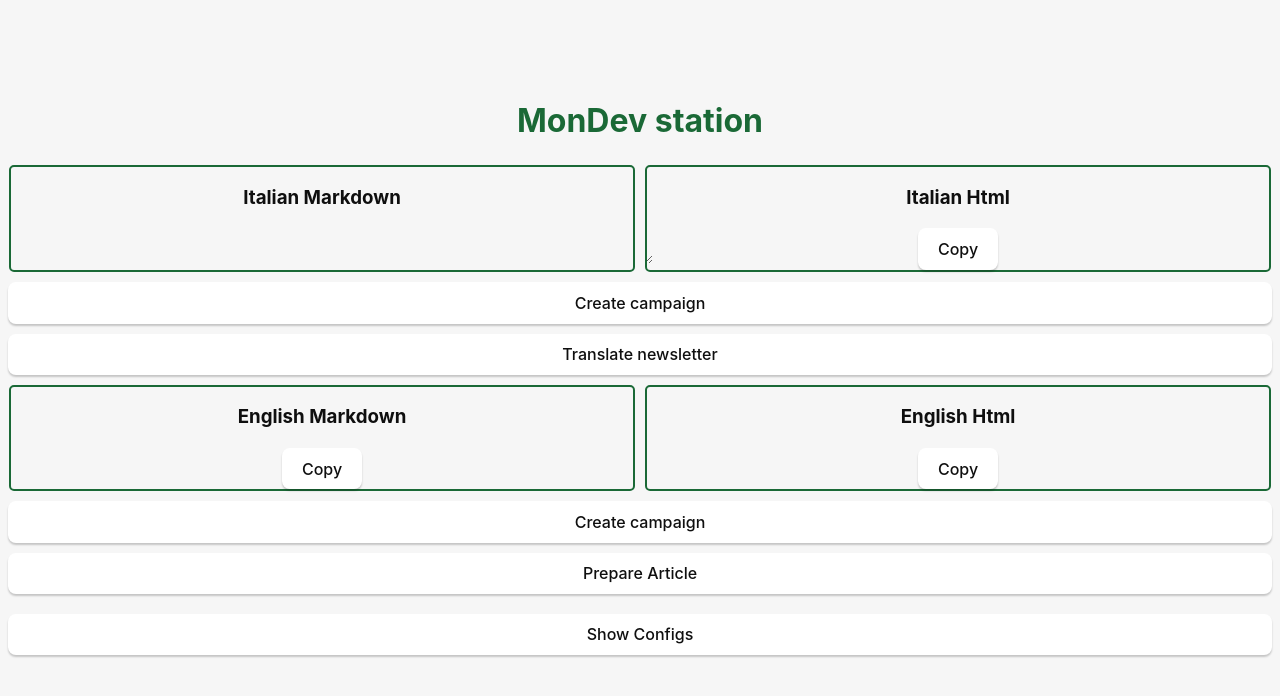
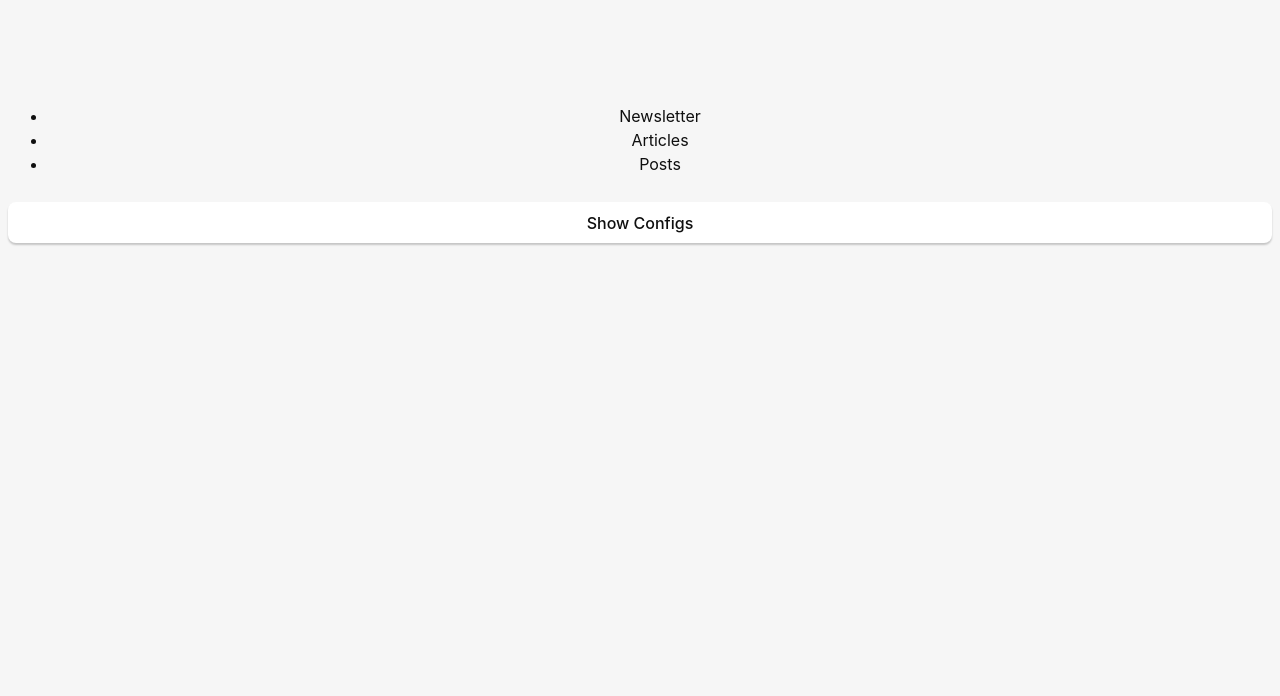
Before and after one commit to Giuliano1993/MonDev, a Vue app: page / in a window 1280 px wide. Shown: the top 696 px of the page. Built offline with nearby package versions, Linux system fonts and the light colour scheme.

Commit message:
[ init ] organize different app areas

```diff
--- a/src-tauri/tauri.conf.json
+++ b/src-tauri/tauri.conf.json
@@ -18,7 +18,8 @@
       },
       "http":{
         "all": true,
-        "request": true
+        "request": true,
+        "scope": ["https://dev.to/api/articles"]
 
       },
       "dialog":{
--- a/src/App.vue
+++ b/src/App.vue
@@ -1,112 +1,44 @@
 <script setup lang="ts">
 import {computed, onMounted, ref, Ref} from "vue";
-import { invoke } from "@tauri-apps/api";
-import { marked } from "marked";
-import CopybleText from "./components/CopybleText.vue";
-import  NewsletterModal  from "./components/NewsletterModal.vue";
+
 import ConfigModal from "./components/ConfigModal.vue";
-import { getClient, Body, ResponseType } from "@tauri-apps/api/http";
+import Newsletter from "./components/Newsletter.vue";
+import Posts from "./components/Posts.vue";
+import Articles from "./components/Articles.vue";
 // This starter template is using Vue 3 <script setup> SFCs
 // Check out https://vuejs.org/api/sfc-script-setup.html#script-setup
-const markDownText  = ref("");
-const htmlMarkdown = computed(()=>{
-  return marked.parse(markDownText.value);
-})
+enum Menu{
+  NEWSLETTER = "newsletter",
+  ARTICLES = "articles",
+  POSTS = "posts"
+}
 
-const newsletterText = ref(null);
-onMounted(()=>{
-  if(newsletterText.value){
-    newsletterText.value.focus();
-  }
+const window: Ref<null|Menu>= ref(null);
 
-})
-const englishMarkdown = ref("");
-const englishHtml = computed(()=>{
+const showConfigModal = ref(false);
 
-  return marked.parse(englishMarkdown.value);
-});
-const showConfigModal = ref(false);
-const showCampaignModal = ref(false);
-enum Langs{
-  EN = "En",
-  IT = "IT"
-}
-const campaingLang: Ref<null|Langs>= ref(null);
 
-const translateNewsletter = async ()=>{
-
-  invoke("translate",{text:markDownText.value}).then((r)=>{
-    console.log(r)
-    console.log('tutto fatto');
-    englishMarkdown.value = String(r);
-  })
-
-}
-const devtoDraft = async ()=>{
-
-const articleBody = Body.json({
-        article: {
-        title: "titolo bozza",
-        body_markdown: markDownText.value,
-        published: false,
-        series: "MonDEV",
-        main_image: "",
-        canonical_url: "",
-        description: "",
-        tags: "",
-        organization_id: 0
-        }
-      })
-      console.log('ciao')
-      const client = await getClient();
-      console.log('megaciao')
-      const reponse = await client.post("https://dev.to/api/articles",articleBody,{
-        headers:[
-          {"Authorization": "Bearer 7EW2Pfhs1zBpHuVZEWk4LR4c"}
-        ],
-        responseType: ResponseType.JSON,
-      }).catch((e)=>{
-        console.log(e)
-      })
-      console.log(reponse);
-
-  /*invoke("create_article", {content: englishMarkdown.value}).then((r)=>{
-    console.log(r)
-  }) */
-}
- const showModal = (lang: Langs) =>{
-  showCampaignModal.value = true;
-  campaingLang.value = lang
- }
 </script>
 
 
 <template>
   <div class="container">
-    <h1>MonDev station</h1>
-    <div class="row">
-      <div>
-        <h3>Italian Markdown</h3>
-        <textarea v-model="markDownText" ref="newsletterText"></textarea>
-      </div>
-      <CopybleText id="markdownPreview" title="Italian Html" :text="htmlMarkdown"></CopybleText>
-
-    <button class="campaignButton" @click="showModal(Langs.IT)">Create campaign</button>
-    </div>
-    <button @click="translateNewsletter">Translate newsletter</button>
-    <div class="row">
-      <CopybleText id="translatedMarkdown" title="English Markdown" :text="englishMarkdown"></CopybleText>
-      <CopybleText id="translatedHtml" title="English Html" :text="englishHtml"></CopybleText>
-
-      <button @click="showModal(Langs.EN)">Create  campaign</button>
-      <button @click="devtoDraft">Prepare Article</button>
-    </div>
+    <nav>
+      <ul>
+        <li @click="window = Menu.NEWSLETTER">Newsletter</li>
+        <li @click="window = Menu.ARTICLES">Articles</li>
+        <li @click="window = Menu.POSTS">Posts</li>
+      </ul>
+    </nav>
+    <Newsletter v-if="window === Menu.NEWSLETTER"/>
+    <Articles v-else-if="window === Menu.ARTICLES"/>
+    <Posts v-else-if="window === Menu.POSTS"/>
     <div>
       <button @click="showConfigModal = true">Show Configs</button>
     </div>
   </div>
 
-  <NewsletterModal :lang="campaingLang" v-if="showCampaignModal" @close="showCampaignModal = false" :content="campaingLang == Langs.EN ? englishHtml : htmlMarkdown"></NewsletterModal>
+
   <ConfigModal v-if="showConfigModal" @close="showConfigModal = false"></ConfigModal>
 
 </template>
--- /dev/null
+++ b/src/components/Articles.vue
@@ -0,0 +1,14 @@
+<script setup>
+
+defineProps([])
+defineEmits([])
+
+
+</script>
+
+<template>
+  Hello Articles
+</template>
+
+<style scoped>
+</style>
--- /dev/null
+++ b/src/components/Newsletter.vue
@@ -0,0 +1,83 @@
+<script setup lang="ts">
+
+import {computed, onMounted, ref, Ref} from "vue";
+import { invoke } from "@tauri-apps/api";
+import { marked } from "marked";
+import CopybleText from "./CopybleText.vue";
+import  NewsletterModal  from "./NewsletterModal.vue";
+import { getClient, Body, ResponseType } from "@tauri-apps/api/http";
+// This starter template is using Vue 3 <script setup> SFCs
+// Check out https://vuejs.org/api/sfc-script-setup.html#script-setup
+const markDownText  = ref("");
+const htmlMarkdown = computed(()=>{
+  return marked.parse(markDownText.value);
+})
+
+const newsletterText = ref(null);
+onMounted(()=>{
+  if(newsletterText.value){
+    newsletterText.value.focus();
+  }
+
+})
+const englishMarkdown = ref("");
+const englishHtml = computed(()=>{
+
+  return marked.parse(englishMarkdown.value);
+});
+const showCampaignModal = ref(false);
+enum Langs{
+  EN = "En",
+  IT = "IT"
+}
+const campaingLang: Ref<null|Langs>= ref(null);
+
+const translateNewsletter = async ()=>{
+
+  invoke("translate",{text:markDownText.value}).then((r)=>{
+    console.log(r)
+    console.log('tutto fatto');
+    englishMarkdown.value = String(r);
+  })
+
+}
+const devtoDraft = async ()=>{
+
+  invoke("create_article", {content: englishMarkdown.value}).then((r)=>{
+    console.log(r)
+  })
+}
+ const showModal = (lang: Langs) =>{
+  showCampaignModal.value = true;
+  campaingLang.value = lang
+ }
+
+</script>
+
+<template>
+  <h1>MonDev station</h1>
+    <div class="row">
+      <div>
+        <h3>Italian Markdown</h3>
+        <textarea v-model="markDownText" ref="newsletterText"></textarea>
+      </div>
+      <CopybleText id="markdownPreview" title="Italian Html" :text="htmlMarkdown"></CopybleText>
+
+    <button class="campaignButton" @click="showModal(Langs.IT)">Create campaign</button>
+    </div>
+    <button @click="translateNewsletter">Translate newsletter</button>
+    <div class="row">
+      <CopybleText id="translatedMarkdown" title="English Markdown" :text="englishMarkdown"></CopybleText>
+      <CopybleText id="translatedHtml" title="English Html" :text="englishHtml"></CopybleText>
+
+      <button @click="showModal(Langs.EN)">Create  campaign</button>
+      <button @click="devtoDraft">Prepare Article</button>
+    </div>
+    <NewsletterModal :lang="campaingLang" v-if="showCampaignModal" @close="showCampaignModal = false" :content="campaingLang == Langs.EN ? englishHtml : htmlMarkdown"></NewsletterModal>
+</template>
+
+<style scoped>
+#markdownPreview{
+      border: 2px solid #1a6936;
+    }
+</style>
--- /dev/null
+++ b/src/components/Posts.vue
@@ -0,0 +1,14 @@
+<script setup>
+
+defineProps([])
+defineEmits([])
+
+
+</script>
+
+<template>
+  Hello Posts
+</template>
+
+<style scoped>
+</style>
```
